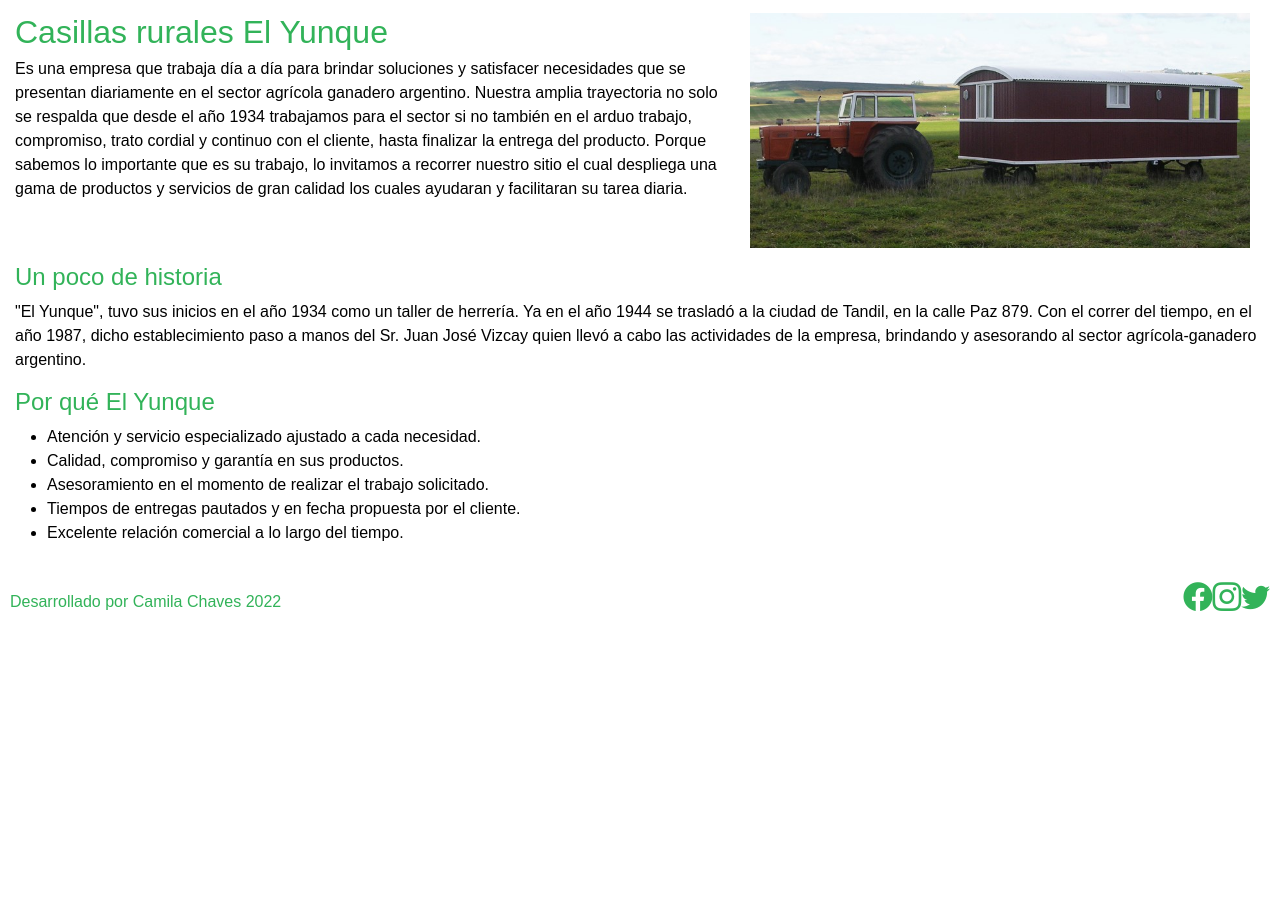
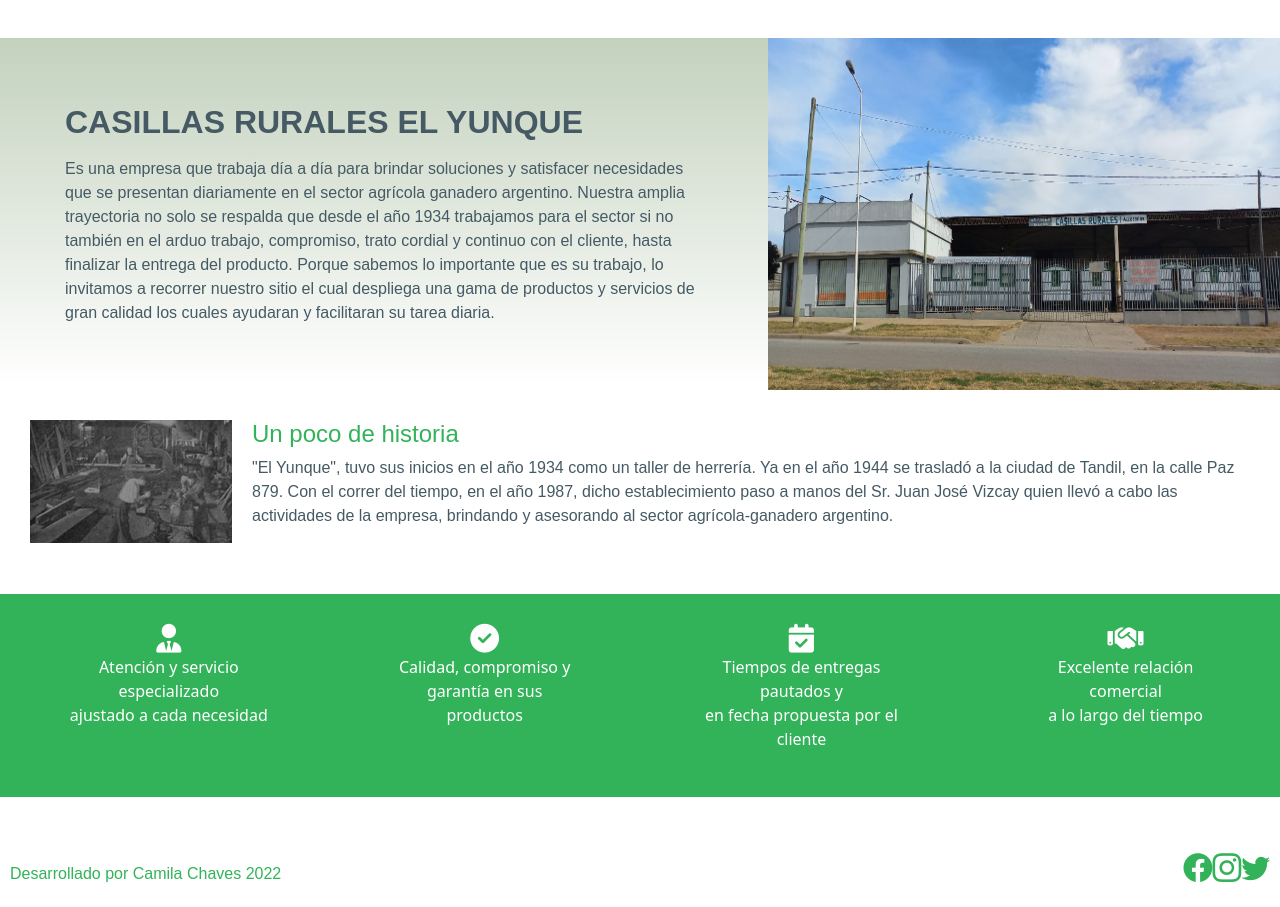
Before and after one commit to chavescamila/elyunque, a plain HTML site: page index.html in a window 1280 px wide. Shown: the part 621-1528 px from the top of the page. Before the commit the page ends 1257 px from the top, so only its background shows below. Drawn offline with nearby package versions, Linux system fonts and the light colour scheme.

Commit message:
actualizaciones

```diff
--- a/css/estilos.css
+++ b/css/estilos.css
@@ -11,11 +11,11 @@ body {
   color: #32b359;
 }
 
-header{
+/* header{
   position: sticky;
   top: 0;
-  /* esto no me funciona!!! preguntar a vani??? */
-}
+  esto no me funciona!!! preguntar a vani???
+} */
 
 .navbar{
   background-color: white;
@@ -51,31 +51,6 @@ header{
   }
 }
 
-/* ul {
-  display: flex;
-  list-style: none;
-  justify-content: flex-end;
-  align-items: center;
-}
-
-ul li {
-  display: flex;
-  justify-content: flex-end;
-  align-items: center;
-
-}
-
-ul li a {
-  font-family: "Exo", sans-serif;
-  font-size: 1.3rem;
-  text-decoration: none;
-  color: #32b359;
-  margin: 10px;
-} */
-
-
-
-
 footer {
   font-family: "Exo", sans-serif;
   font-size: 0.7rem;
@@ -95,7 +70,6 @@ i{
 .footer-icons{
   list-style: none;
   display: flex;
-
 }
 
 /* index */
@@ -106,42 +80,55 @@ i{
 
 .nosotros__contenedor {
   font-family: "Exo", sans-serif;
-  margin: 15px;
   display: flex;
+  margin-top: 40px;
+}
+
+.nosotros__contenedor--article{
+  background-image: linear-gradient(180deg,rgba(83,124,66,.35) 0,hsla(0,0%,100%,.01) 99%,hsla(0,0%,100%,0));
+  position: relative;
+  padding: 50px
 }
 
 .nosotros__contenedor--titulo{
   font-size: 2rem;
-  color:#32b359;
+  font-weight: bold;
+  color:#455a64;
+  margin: 15px;
   margin-bottom: 5px;
 }
 
 .nosotros__contenedor--parrafo {
+  margin: 15px;
+  color:#455a64;
   font-size: 1rem;
-  color: black;
-  margin-right: 15px;
 }
 
-.nosotros__contenedor-img{
-  margin-right: 15px;
+.nosotros__contenedor--img {
+  width: 40%;
 }
 
 .historia__contenedor{
   font-family: "Exo", sans-serif;
-  margin: 15px;
+  margin: 30px;
+  display: flex;
 }
 
-.historia__contenedor-titulo{
+.historia__contenedor--img{
+  margin-right: 20px;
+}
+
+.historia__contenedor--titulo{
   font-size: 1.5rem;
   color:#32b359 ;
 }
 
 .historia__contenedor--parrafo{
   font-size: 1rem;
-  color: black;
+  color:#455a64;
 }
 
-.aside__contenedor{
+/* .aside__contenedor{
   font-family: "Exo", sans-serif;
   margin: 15px;
   display: flex;
@@ -159,8 +146,20 @@ i{
   display: flex;
   flex-direction: column;
   align-items: flex-start;
+} */
+
+.recomendaciones {
+  color: white;
+  text-align: center;
+  background-color: #32b359;
+  margin: 50px 0;
+  display: flex
+
 }
 
+.recomendaciones-items{
+  padding: 30px 60px;
+}
 
 /* productos */
 .titulo-productos {
@@ -350,21 +349,25 @@ section article ul li {
     height: 250px;
     margin: 10px;
   }
+
   .nosotros__contenedor {
     flex-direction: column;
     margin: 20px;
   }
 
-  .nosotros__contenedor-img{
+  .nosotros__contenedor--img{
+    width: 500px;
     margin: 20px;
   }
 
   .historia__contenedor {
     margin: 20px;
+    flex-direction: column-reverse;
   }
 
-  .aside__contenedor {
-    margin: 20px;
+  .recomendaciones{
+    font-size: 1.6rem;
+    flex-direction: column;
   }
 
   /* productos */
--- a/index.html
+++ b/index.html
@@ -5,6 +5,7 @@
     <meta http-equiv="X-UA-Compatible" content="IE=edge" />
     <meta name="viewport" content="width=device-width, initial-scale=1.0" />
     <link rel="shortcut icon" href="./assets/icons/icono-yunque.png" type="image/x-icon" />
+    <link rel="stylesheet" href="https://use.fontawesome.com/releases/v5.8.1/css/all.css" integrity="sha384-50oBUHEmvpQ+1lW4y57PTFmhCaXp0ML5d60M1M7uH2+nqUivzIebhndOJK28anvf" crossorigin="anonymous">
     <link href="https://unpkg.com/aos@2.3.1/dist/aos.css" rel="stylesheet">
     <link rel="stylesheet" href="https://cdn.jsdelivr.net/npm/bootstrap-icons@1.9.1/font/bootstrap-icons.css">
     <link href="https://cdn.jsdelivr.net/npm/bootstrap@5.1.3/dist/css/bootstrap.min.css" rel="stylesheet" integrity="sha384-1BmE4kWBq78iYhFldvKuhfTAU6auU8tT94WrHftjDbrCEXSU1oBoqyl2QvZ6jIW3" crossorigin="anonymous">
@@ -64,30 +65,39 @@
     </main>
     <section data-aos="fade-right" class="nosotros__contenedor">
       <article  class="nosotros__contenedor--article">
-        <h1 class="nosotros__contenedor--titulo">Casillas rurales El Yunque</h1>
+        <h1 class="nosotros__contenedor--titulo">CASILLAS RURALES EL YUNQUE</h1>
         <p class="nosotros__contenedor--parrafo">Es una empresa que trabaja día a día para brindar soluciones y satisfacer necesidades que se presentan diariamente en el sector agrícola ganadero argentino. Nuestra amplia trayectoria no solo se respalda que desde el año 1934 trabajamos para el sector si no también en el arduo trabajo, compromiso, trato cordial y continuo con el cliente, hasta finalizar la entrega del producto. Porque sabemos lo importante que es su trabajo, lo invitamos a recorrer nuestro sitio el cual despliega una gama de productos y servicios de gran calidad los cuales ayudaran y facilitaran su tarea diaria. </p>
       </article>
-      <img class="nosotros__contenedor-img" src="./assets/img/casilla-nosotros.jpg" alt="" width="500px">
+      <img class="nosotros__contenedor--img" src="./assets/img/fabrica.jpeg" alt="fabrica" >
     </section>
 
     <section class="historia__contenedor">
+      <div>
+        <img class="historia__contenedor--img" src="./assets/img/antiguo-taller.png" alt="">
+      </div>
       <article>
-          <h2 class="historia__contenedor-titulo">Un poco de historia</h2>
+          <h2 class="historia__contenedor--titulo">Un poco de historia</h2>
           <p class="historia__contenedor--parrafo">"El Yunque", tuvo sus inicios en el año 1934 como un taller de herrería. Ya en el año 1944 se trasladó a la ciudad de Tandil, en la calle Paz 879. Con el correr del tiempo, en el año 1987, dicho establecimiento paso a manos del Sr. Juan José Vizcay quien llevó a cabo las actividades de la empresa, brindando y asesorando al sector agrícola-ganadero argentino.</p>
       </article>
   </section>
-
-  <section class="aside__contenedor">
-    <article>
-      <h2 class="aside__contenedor--titulo">Por qué El Yunque</h2>
-        <ul class="aside__contenedor--items">
-            <li>Atención y servicio especializado ajustado a cada necesidad.</li>
-            <li>Calidad, compromiso y garantía en sus productos.</li>
-            <li>Asesoramiento en el momento de realizar el trabajo solicitado.</li>
-            <li>Tiempos de entregas pautados y en fecha propuesta por el cliente.</li>
-            <li>Excelente relación comercial a lo largo del tiempo.</li>
-        </ul>
-      </article>
+    <div class="recomendaciones">
+      <div class="recomendaciones-items">
+        <i class="fa-solid fa-user-tie"></i>
+        <p>Atención y servicio especializado <br> ajustado a cada necesidad</p>
+      </div>
+      <div class="recomendaciones-items">
+        <i class="fa-solid fa-circle-check"></i>
+        <p>Calidad, compromiso y  <br> garantía en sus productos</p>
+      </div>
+      <div class="recomendaciones-items">
+        <i class="fa-solid fa-calendar-check"></i>
+        <p>Tiempos de entregas pautados y <br> en fecha propuesta por el cliente</p>
+      </div>
+      <div class="recomendaciones-items">
+        <i class="fa-solid fa-handshake"></i>
+        <p>Excelente relación comercial <br> a lo largo del tiempo</p>
+      </div>
+    </div>
   </section>
     <footer>
       <div>
@@ -103,6 +113,7 @@
     </footer>
 
 <!-- script -->
+    <script src="https://kit.fontawesome.com/e140671c6e.js" crossorigin="anonymous"></script>
     <script src="https://cdn.jsdelivr.net/npm/@popperjs/core@2.10.2/dist/umd/popper.min.js" integrity="sha384-7+zCNj/IqJ95wo16oMtfsKbZ9ccEh31eOz1HGyDuCQ6wgnyJNSYdrPa03rtR1zdB" crossorigin="anonymous"></script>
     <script src="https://cdn.jsdelivr.net/npm/bootstrap@5.1.3/dist/js/bootstrap.min.js" integrity="sha384-QJHtvGhmr9XOIpI6YVutG+2QOK9T+ZnN4kzFN1RtK3zEFEIsxhlmWl5/YESvpZ13" crossorigin="anonymous"></script>
     <script src="https://unpkg.com/aos@2.3.1/dist/aos.js"></script>
```
Also changed, not shown: assets/img/antiguo-taller.png (added), assets/img/fabrica.jpeg (added).
